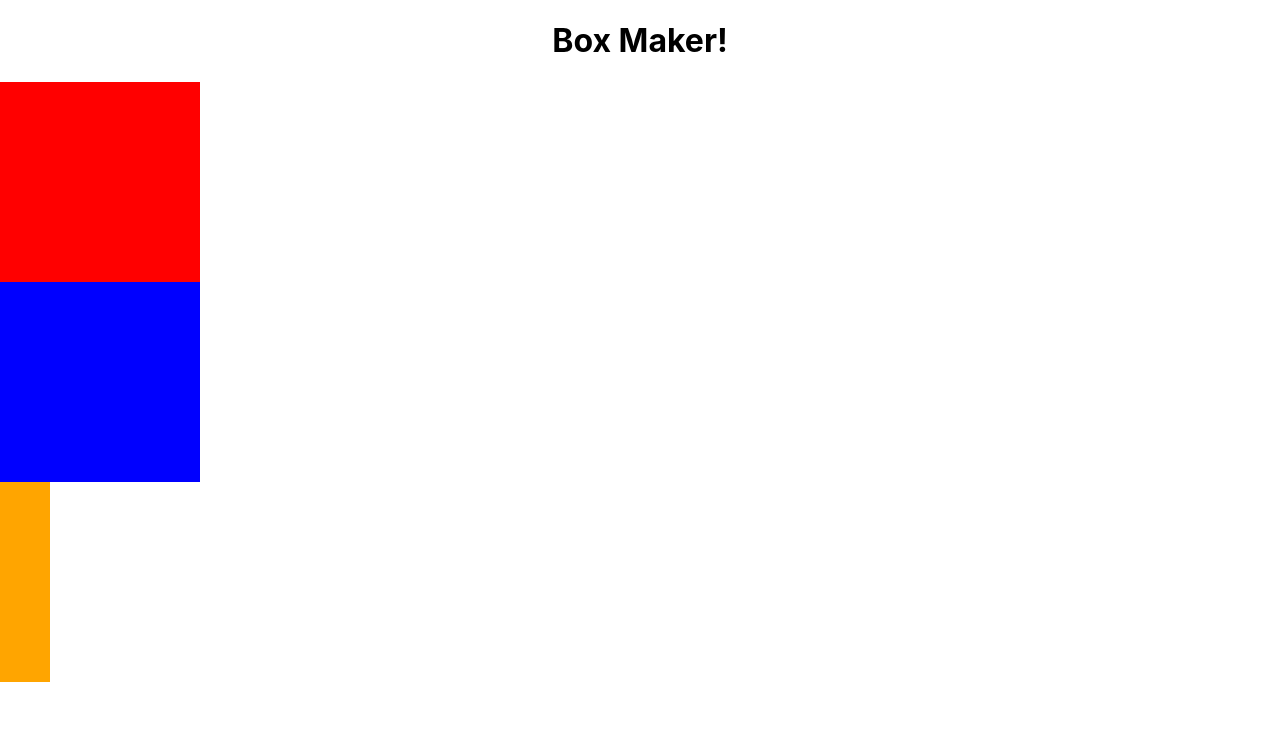
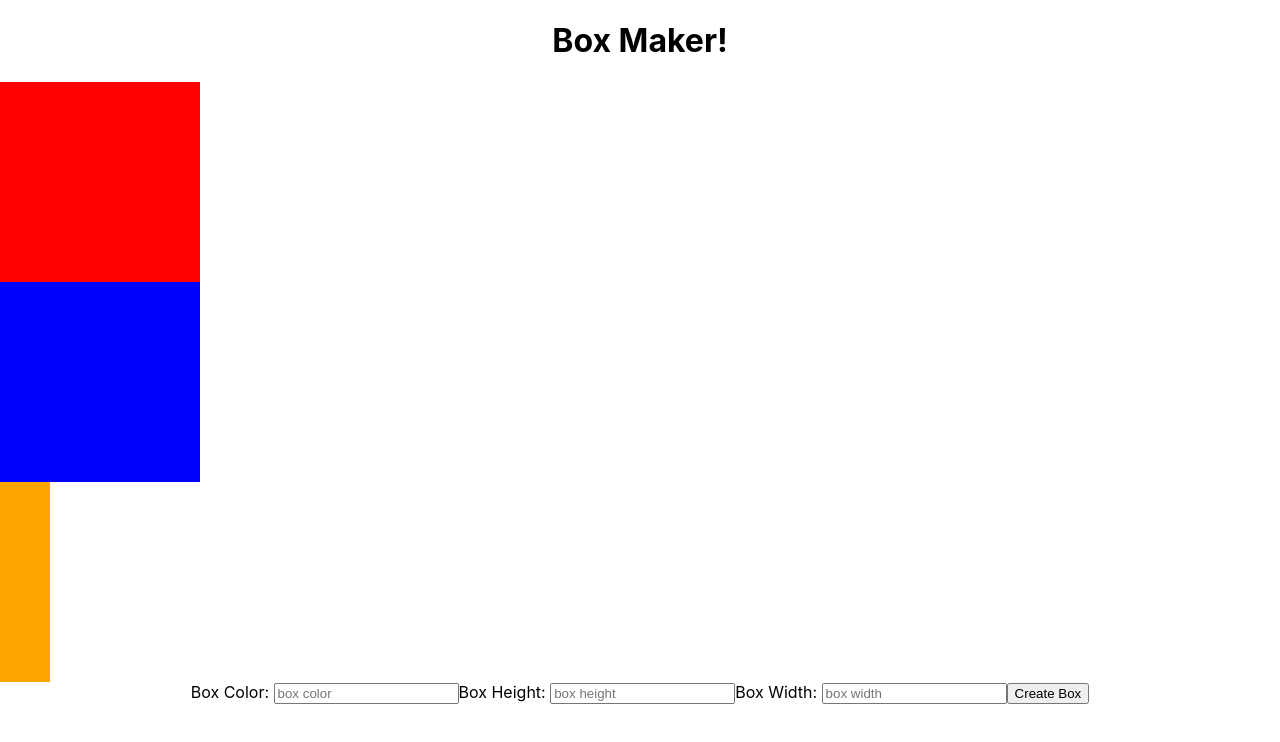
Before and after one commit to Keon-Jukes/reactColorBoxFormsExercise, a React (Create React App) app: page / in a window 1280 px wide. Shown: the top 742 px of the page. Built offline with nearby package versions, Linux system fonts and the light colour scheme.

Commit message:
scaffolded project

```diff
--- a/package.json
+++ b/package.json
@@ -9,6 +9,7 @@
     "react": "^18.2.0",
     "react-dom": "^18.2.0",
     "react-scripts": "5.0.1",
+    "uuid": "^8.3.2",
     "web-vitals": "^2.1.4"
   },
   "scripts": {
--- a/src/BoxList.js
+++ b/src/BoxList.js
@@ -1,12 +1,14 @@
 import React from 'react';
 import Box from './Box';
+import NewBoxForm from './NewBoxForm';
+import { v4 as uuid } from 'uuid';
 
 class BoxList extends React.Component {
     static defaultProps = {
       listedBoxes: [
-        { boxColor: 'red', boxHeight: '200px', boxWidth: '200px'},
-       { boxColor: 'blue', boxHeight: '50px', boxWidth: '200px'},
-       { boxColor: 'orange', boxHeight: '200px', boxWidth: '50px'}
+        { boxColor: 'red', boxHeight: '200px', boxWidth: '200px', id: uuid()},
+       { boxColor: 'blue', boxHeight: '50px', boxWidth: '200px', id: uuid()},
+       { boxColor: 'orange', boxHeight: '200px', boxWidth: '50px', id: uuid()}
       ]
     }
 
@@ -18,7 +20,8 @@ class BoxList extends React.Component {
     }
     render(){
         return(<div>
-            {this.props.listedBoxes.length > 0 ? (<div>{this.props.listedBoxes.map(colorBox => <Box boxColor={colorBox.boxColor} boxWidth={colorBox.boxWidth} boxheight={colorBox.boxheight}/>)}</div>) : (<div>No boxes available..</div>)}
+            {this.props.listedBoxes.length > 0 ? (<div>{this.props.listedBoxes.map(colorBox => <Box boxColor={colorBox.boxColor} boxWidth={colorBox.boxWidth} boxheight={colorBox.boxheight} key={colorBox.id}/>)}</div>) : (<div>No boxes available..</div>)}
+            <NewBoxForm />
         </div>)
     }
 }
--- a/src/NewBoxForm.js
+++ b/src/NewBoxForm.js
@@ -0,0 +1,29 @@
+import React, {Component} from 'react';
+
+class NewBoxForm extends Component {
+    constructor(props){
+        super(props)
+        this.state = {
+            'box-color' : '',
+            'box-width' : '',
+            'box-height' : ''
+        }
+    }
+    render(){
+        return(
+            <div>
+                <form>
+                    <label htmlFor='box-color'>Box Color: </label>
+                    <input name='box-color' id='box-color' placeholder='box color' />
+                    <label htmlFor='box-height'>Box Height: </label>
+                    <input name='box-height' id='box-height'  placeholder='box height'/>
+                    <label htmlFor='box-width'>Box Width: </label>
+                    <input name='box-width' id='box-width' placeholder='box width'/>
+                    <button>Create Box</button>
+                </form>
+            </div>
+        )
+    }
+}
+
+export default NewBoxForm;
```
Also changed, not shown: 1 other file (tests, documents, lock files or other folders).
